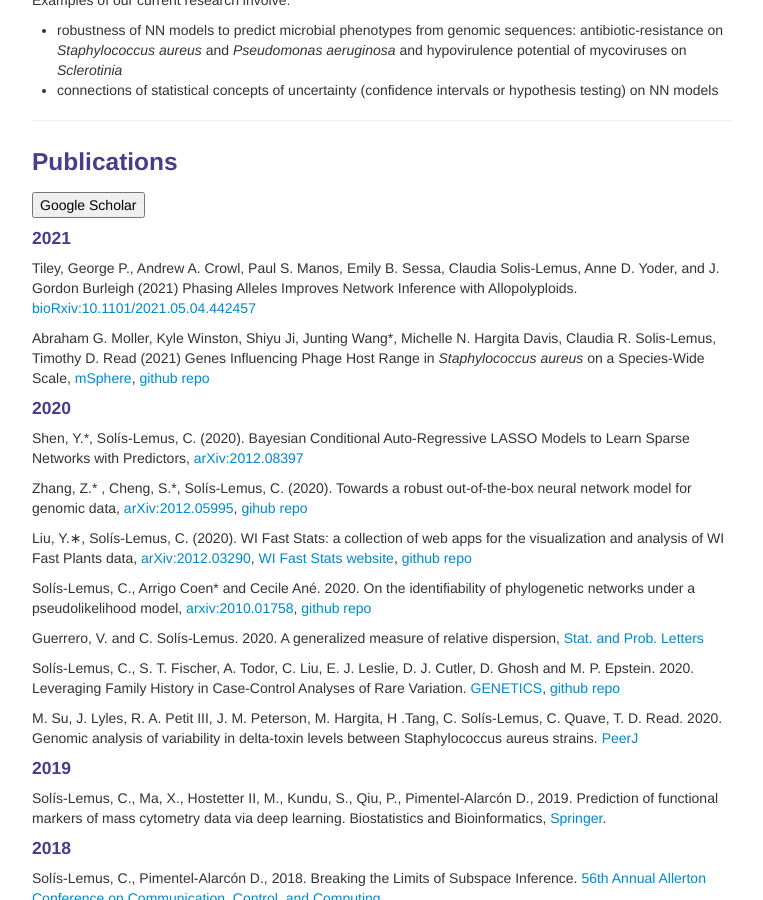
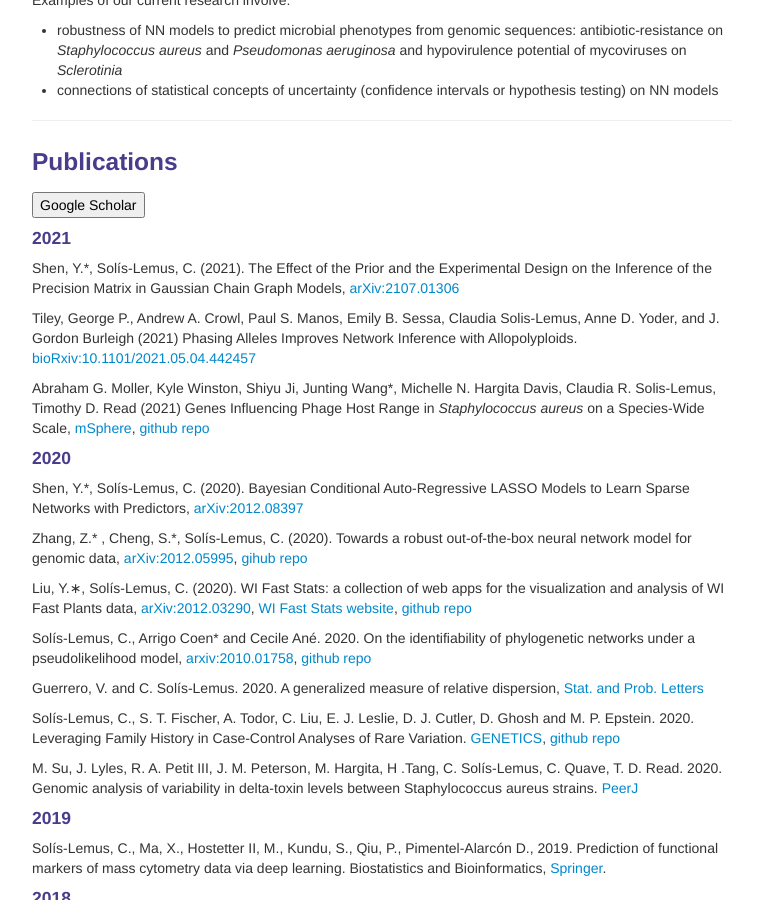
Before and after one commit to solislemuslab/solislemuslab.github.io, a Jekyll site: the page built from pages/research.md, in a window 1280 px wide and 900 px high, scrolled down 2508 px. Shown: the whole window, without its empty margins (258-1021 px from the left). Built offline with Jekyll 4.4.1, drawn with Linux system fonts in a browser that asks for light colours.

Commit message:
added experimental design paper

```diff
--- a/pages/research.md
+++ b/pages/research.md
@@ -107,6 +107,8 @@ Examples of our current research involve:
 
 #### 2021
 
+Shen, Y.*, Sol&iacute;s-Lemus, C. (2021). The Effect of the Prior and the Experimental Design on the Inference of the Precision Matrix in Gaussian Chain Graph Models, [arXiv:2107.01306](https://arxiv.org/abs/2107.01306)
+
 Tiley, George P., Andrew A. Crowl, Paul S. Manos, Emily B. Sessa, Claudia Solis-Lemus, Anne D. Yoder, and J. Gordon Burleigh (2021) Phasing Alleles Improves Network Inference with Allopolyploids. [bioRxiv:10.1101/2021.05.04.442457](https://doi.org/10.1101/2021.05.04.442457)
 
 Abraham G. Moller, Kyle Winston, Shiyu Ji, Junting Wang*, Michelle N. Hargita Davis, Claudia R. Solis-Lemus, Timothy D. Read (2021) Genes Influencing Phage Host Range in _Staphylococcus aureus_ on a Species-Wide Scale, [mSphere](https://msphere.asm.org/content/6/1/e01263-20#sec-9), [github repo](https://github.com/solislemuslab/staph-nn)
```
